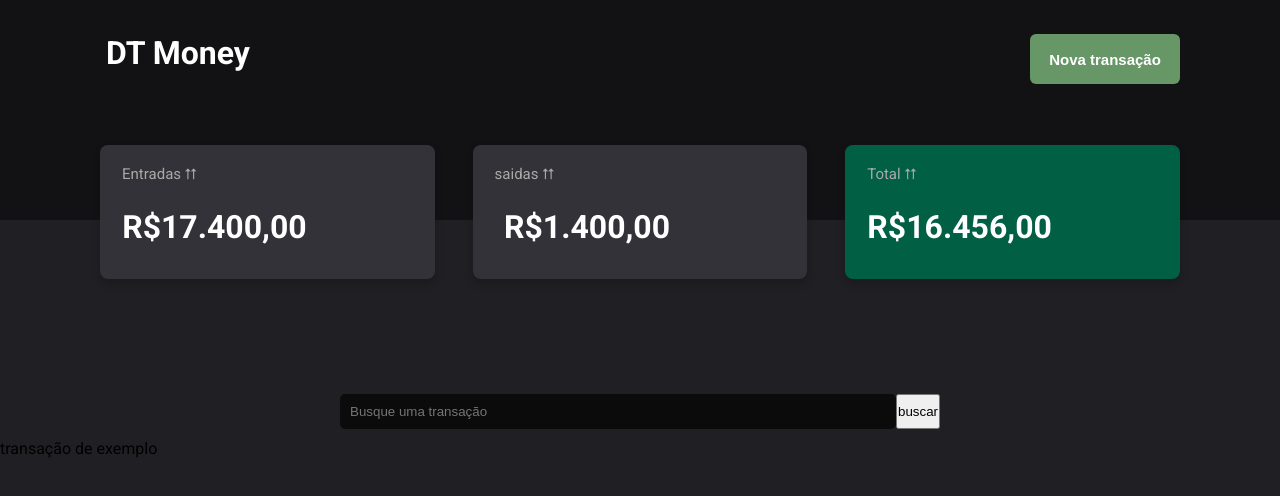
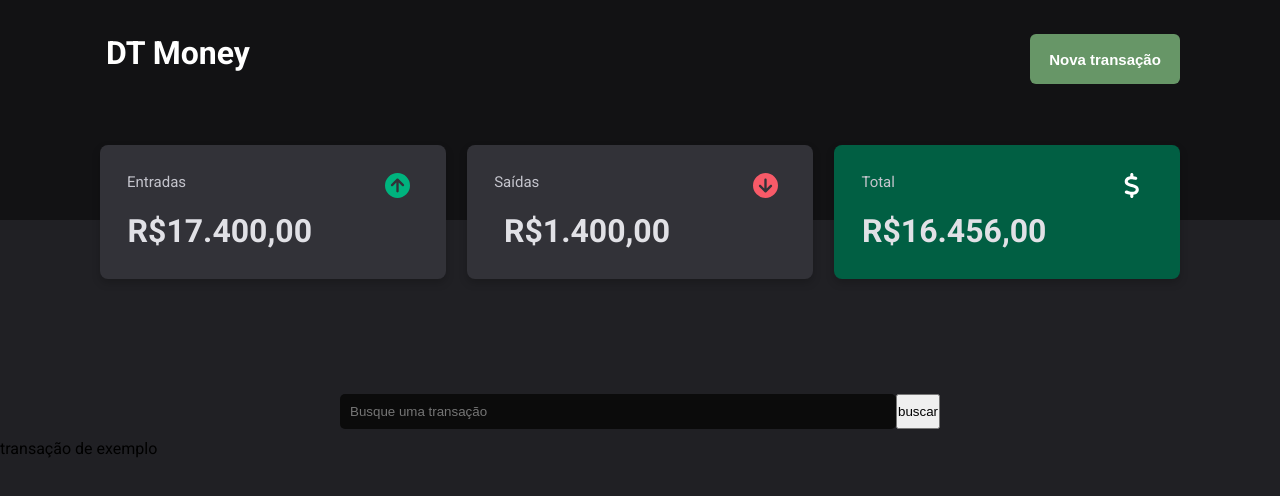
Before and after one commit to iTzGustavoRocha/projeto-dtmoney, a React (Vite) app: page / in a window 1280 px wide. Shown: the top 496 px of the page. Built offline with nearby package versions, Linux system fonts and the light colour scheme.

Commit message:
estilizacao cards (movimentacoes e total)

```diff
--- a/src/DTMoney.css
+++ b/src/DTMoney.css
@@ -66,7 +66,7 @@ h1.DTMoney{
 
 .entradas{
     border-radius: 8px;
-    width: 31%;
+    width: 32%;
     text-align: center;
     box-shadow: 0 4px 8px rgb(0, 0, 0, 0.2);
     height: 134px;
@@ -78,30 +78,38 @@ h1.DTMoney{
 
 .entradas h2{
     font-size: 15px;
-    color: #aaa8a8;
+    color: #C4C4CC;
     margin-bottom: 20px;
     text-align: initial;
     margin-left: 2px;
     font-weight: 400;
     position: relative;
-    top: 20px;
-    left: 20px;
+    top: 28px;
+    left: 25px;
 
+}
+
+.icon{
+    height: 25px;
+    position: relative;
+    bottom: 10px;
+    left: 125px;
+    color: #00b37e;
 }
 
 .entradas p{
     font-size: 2rem;
     font-weight: bold;
-    color: #ffffff;
+    color: #e1e1e6;
     position: relative;
-    top: 25px;
+    top: 2px;
     right: 53px;
 
 }
 
 .saidas{
     border-radius: 8px;
-    width: 31%;
+    width: 32%;
     text-align: center;
     box-shadow: 0 4px 8px rgb(0, 0, 0, 0.2);
     background: #323238;
@@ -110,32 +118,40 @@ h1.DTMoney{
 
 .saidas h2{
     font-size: 15px;
-    color: #aaa8a8;
+    color: #C4C4CC;
     margin-bottom: 20px;
     text-align: initial;
     margin-left: 2px;
     font-weight: 400;
     position: relative;
-    top: 20px;
-    left: 20px;
+    top: 28px;
+    left: 25px;
 
 
+}
+
+.iconSaida{
+    height: 25px;
+    position: relative;
+    bottom: 10px;
+    left: 125px;
+    color: #f75a68;
 }
 
 .saidas p{
     font-size: 2rem;
     font-weight: bold;
-    color: #ffffff;
+    color: #e1e1e6;
     margin: 0;
     position: relative;
-    top: 25px;
+    top: 2px;
     right: 53px;
 
 }
 
 .total{
     border-radius: 8px;
-    width: 31%;
+    width: 32%;
     text-align: center;
     box-shadow: 0 4px 8px rgb(0, 0, 0, 0.2);
     background:#015F43;
@@ -144,25 +160,33 @@ h1.DTMoney{
 
 .total h2{
     font-size: 15px;
-    color: #aaa8a8;
+    color: #C4C4CC;
     margin-bottom: 20px;
     text-align: initial;
     margin-left: 2px;
     font-weight: 400;
     position: relative;
-    top: 20px;
-    left: 20px;
+    top: 28px;
+    left: 25px;
 
 
+}
+
+.iconTotal{
+    height: 25px;
+    position: relative;
+    bottom: 10px;
+    left: 125px;
+    color: #ffffff;
 }
 
 .total p{
     font-size: 2rem;
     font-weight: bold;
-    color: #ffffff;
+    color: #e1e1e6;
     margin: 0;
     position: relative;
-    top: 25px;
+    top: 2px;
     right: 53px;
 
 }
--- a/src/DTMoney.jsx
+++ b/src/DTMoney.jsx
@@ -1,5 +1,10 @@
 import React from "react";
 import "./DTMoney.css";
+import { FontAwesomeIcon } from "@fortawesome/react-fontawesome";
+import { faCircleArrowUp } from "@fortawesome/free-solid-svg-icons";
+import { faCircleArrowDown } from "@fortawesome/free-solid-svg-icons";
+import { faDollarSign } from "@fortawesome/free-solid-svg-icons";
+
 
 
 
@@ -16,25 +21,29 @@ function DTMoney(){
             <div className="movimentacoes">
                 <div className="entradas" >
 
-                    <h2 className="textEntrada">Entradas &#11141; </h2>
+                    <h2 className="textEntrada">Entradas  </h2>
+                    <FontAwesomeIcon className="icon" icon={faCircleArrowUp} />
+
                     <p>R$17.400,00</p>
 
 
 
                 </div>
                 <div  className="saidas">
-                    <h2 className="textSaidas">saidas  &#11141;</h2>
+                    <h2 className="textSaidas">Saídas  </h2>
+                    <FontAwesomeIcon className="iconSaida" icon={faCircleArrowDown} />
                     <p>R$1.400,00</p>
 
                 </div>
 
                 <div className="total">
-                    <h2 className="textTotal">Total  &#11141;</h2>
+                    <h2 className="textTotal">Total  </h2>
+                    <FontAwesomeIcon className="iconTotal" icon={faDollarSign} />
                     <p>R$16.456,00</p>
 
                 </div>
             </div>
-            <form action="">
+            <form >
                 <input className="barraPesquisaTransacao" type="text" placeholder="Busque uma transação"/>
                 <button className="botaoBuscarTransacao" type="submit"> buscar</button>
             </form>
```
